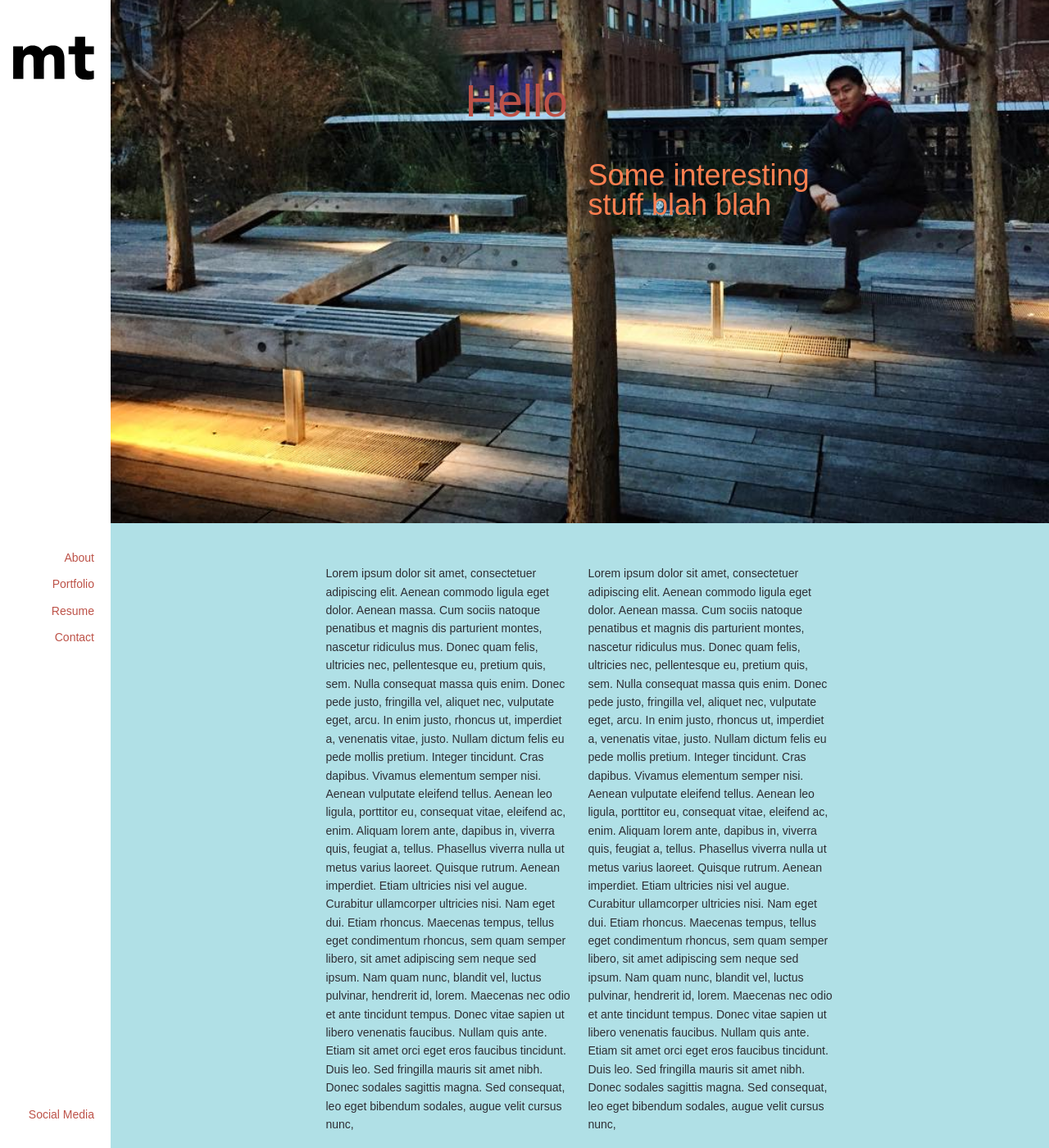
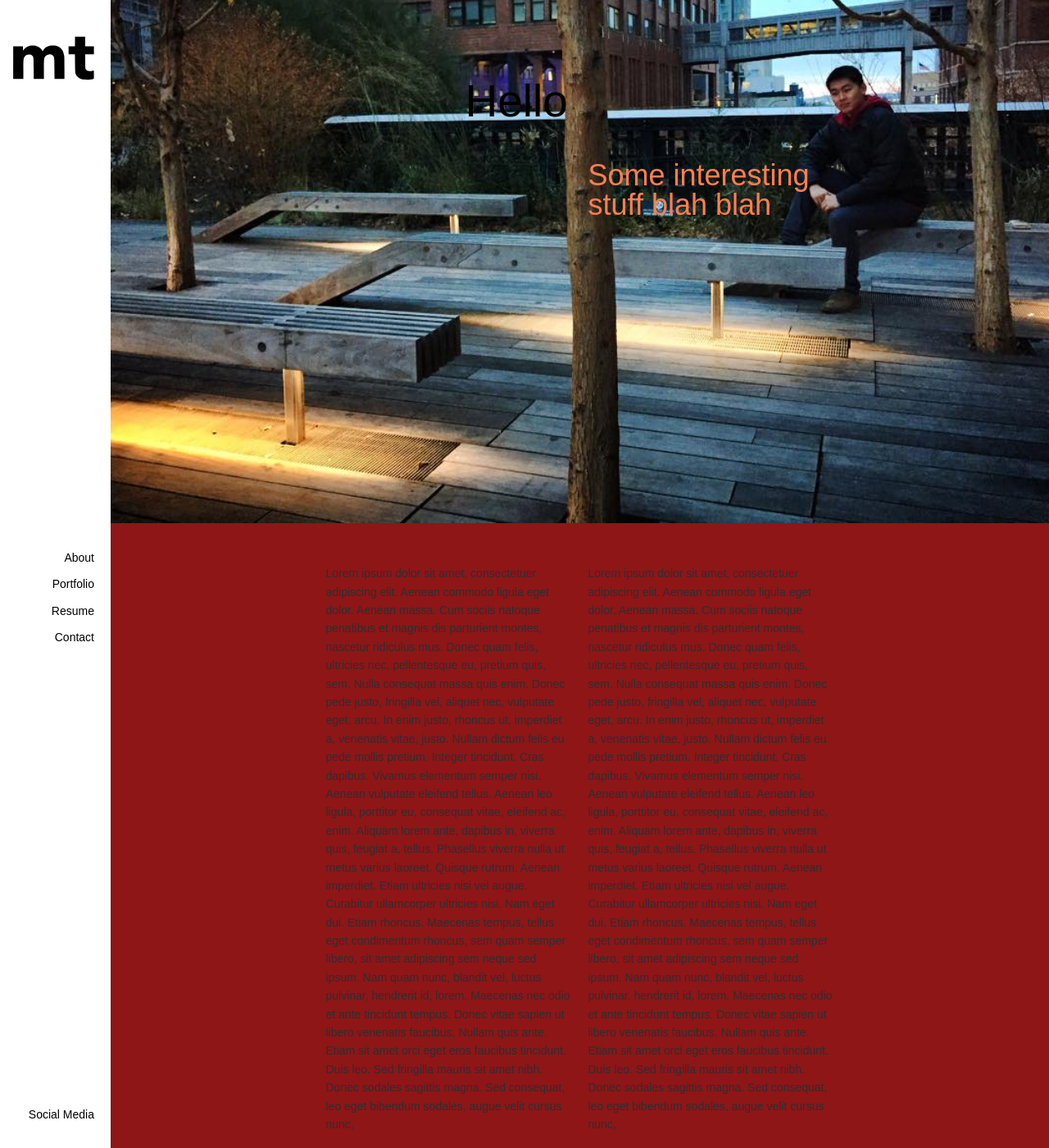
Before and after one commit to mteng513/Personal-Website, a Jekyll site: the page built from index.html, in a window 1280 px wide and 1400 px high. Shown: the whole window at 82% size. Built offline with Jekyll 4.4.1, drawn with Linux system fonts in a browser that asks for light colours; Markdown is read by kramdown in place of the engine named in the settings.

Commit message:
changed bkg clr and hdr clr

```diff
--- a/assets/css/1-base/_vars.sass
+++ b/assets/css/1-base/_vars.sass
@@ -1,6 +1,6 @@
 $primary-color: #F6C
 $text-color: #2E2D33
-$accent-color: #BD5248
-$bg-color: powderblue
+$accent-color: #000
+$bg-color: rgb(142,22,22)
 $link-color: $accent-color
 $selection-color: #FFF498
--- a/assets/css/main.css
+++ b/assets/css/main.css
@@ -366,7 +366,7 @@
 
 .gigantic, .huge, .large, .bigger, .big,
 h1, h2, h3, h4, h5, h6 {
-  color: #BD5248;
+  color: #000;
   font-weight: bold; }
 
 .gigantic {
@@ -412,12 +412,12 @@
   height: 0; }
 
 a {
-  color: #BD5248;
+  color: #000;
   text-decoration: none;
   outline: 0; }
 
 a:hover, a:focus {
-  color: #d89993; }
+  color: #333333; }
 
 ::-moz-selection {
   background: #FFF498; }
@@ -441,7 +441,7 @@
   -webkit-tap-highlight-color: #FFF498; }
 
 body {
-  background: powderblue;
+  background: #8e1616;
   font-size: 14px;
   line-height: 1.6;
   font-family: 'Open Sans' sans-serif;
```
Also changed, not shown: 1 other file.
